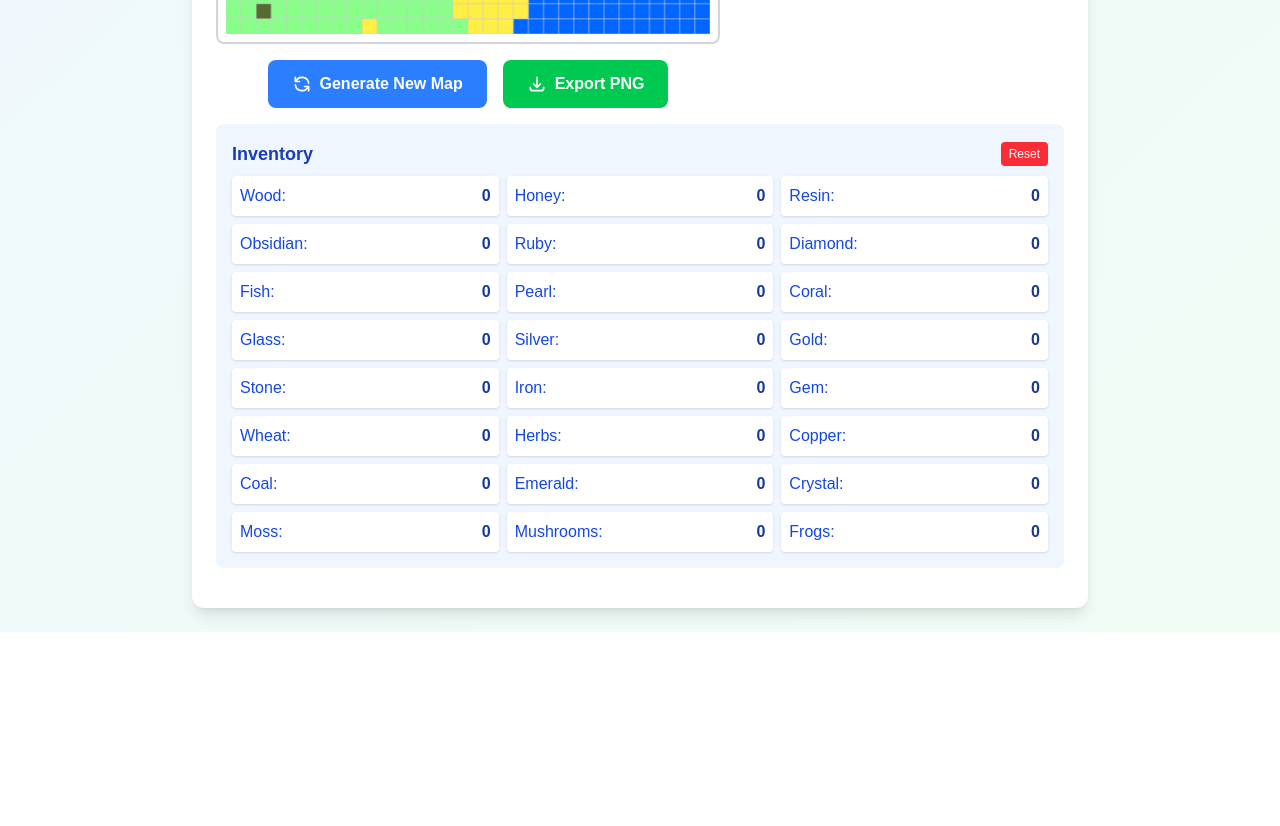
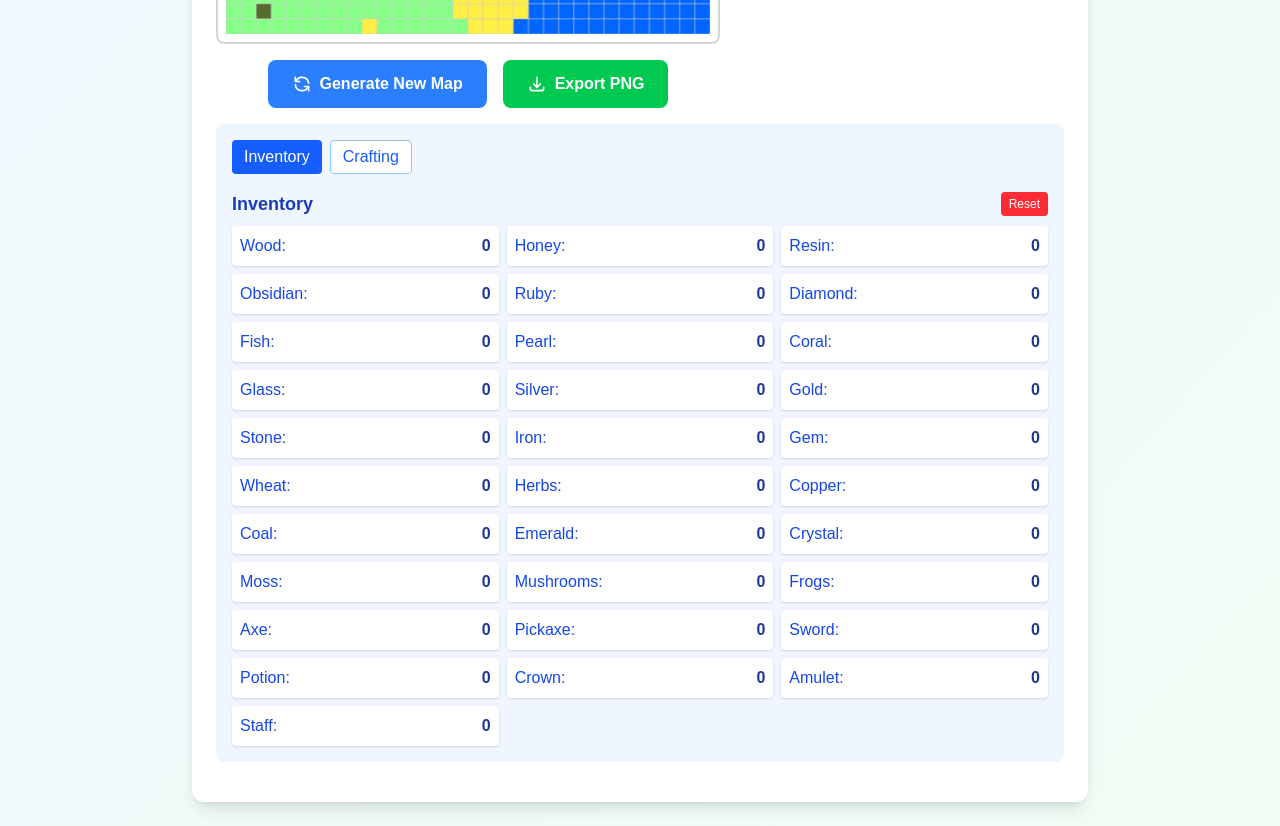
Before and after one commit to AnonAmosAdmn/pixel-map, a Next.js app: page / in a window 1280 px wide. Shown: the part 600-1426 px from the top of the page. Before the commit the page ends 1232 px from the top, so only its background shows below. Built offline with nearby package versions, Linux system fonts and the light colour scheme.

Commit message:
first commit

```diff
--- a/app/page.tsx
+++ b/app/page.tsx
@@ -42,6 +42,13 @@ interface Inventory {
   Moss: number;
   Mushrooms: number;
   Frogs: number;
+  Axe: number;
+  Pickaxe: number;
+  Sword: number;
+  Potion: number;
+  Crown: number;
+  Amulet: number;
+  Staff: number;
 }
 
 interface PixelCooldown {
@@ -49,6 +56,29 @@ interface PixelCooldown {
   y: number;
   cooldownUntil: number;
 }
+
+interface Recipe {
+  inputs: Partial<Inventory>; // required resources
+  output: keyof Inventory;    // crafted item
+  amount: number;             // how many produced
+}
+
+const CRAFTING_RECIPES: Recipe[] = [
+  // Basic Tools
+  { inputs: { Wood: 2, Stone: 1 }, output: "Axe", amount: 1 },
+  { inputs: { Wood: 1, Iron: 2 }, output: "Pickaxe", amount: 1 },
+  { inputs: { Wood: 1, Obsidian: 1 }, output: "Sword", amount: 1 },
+
+  // Consumables
+  { inputs: { Herbs: 2, Mushrooms: 1 }, output: "Potion", amount: 1 },
+
+  // Jewelry / Prestige
+  { inputs: { Gold: 2, Diamond: 1 }, output: "Crown", amount: 1 },
+  { inputs: { Silver: 1, Emerald: 1 }, output: "Amulet", amount: 1 },
+
+  // Magic
+  { inputs: { Crystal: 1, Resin: 1, Wood: 1 }, output: "Staff", amount: 1 },
+];
 
 const TERRAIN_TYPES: Record<TerrainType, Terrain> = {
   tree: {
@@ -173,7 +203,14 @@ const INITIAL_INVENTORY: Inventory = {
   Crystal: 0,
   Moss: 0,
   Mushrooms: 0,
-  Frogs: 0
+  Frogs: 0,
+  Axe: 0,
+  Pickaxe: 0,
+  Sword: 0,
+  Potion: 0,
+  Crown: 0,
+  Amulet: 0,
+  Staff: 0
 };
 
 // Improved cellular automata function for terrain generation
@@ -320,6 +357,7 @@ export default function PixelMapGame() {
   const [pixelCooldowns, setPixelCooldowns] = useState<PixelCooldown[]>([]);
   const [isGenerating, setIsGenerating] = useState(false);
   const [hoveredPixel, setHoveredPixel] = useState<{x: number, y: number} | null>(null);
+  const [activeTab, setActiveTab] = useState<"inventory" | "crafting">("inventory");
   const canvasRef = useRef<HTMLCanvasElement>(null);
 
   // Load inventory from localStorage on component mount
@@ -744,6 +782,33 @@ export default function PixelMapGame() {
     );
   };
 
+  function craftItem(
+    recipe: Recipe,
+    inventory: Inventory,
+    setInventory: (inv: Inventory) => void
+  ) {
+    // Check requirements
+    for (const [resource, required] of Object.entries(recipe.inputs)) {
+      if ((inventory[resource as keyof Inventory] || 0) < required) {
+        alert(`Not enough ${resource} to craft ${recipe.output}`);
+        return;
+      }
+    }
+
+    // Deduct resources
+    const newInventory = { ...inventory };
+    for (const [resource, required] of Object.entries(recipe.inputs)) {
+      newInventory[resource as keyof Inventory] -= required;
+    }
+
+    // Add crafted item
+    newInventory[recipe.output] =
+      (newInventory[recipe.output] || 0) + recipe.amount;
+
+    setInventory(newInventory);
+  }
+
+
   return (
     <div className="min-h-screen bg-gradient-to-br from-blue-50 to-green-50 p-6">
       <div className="max-w-4xl mx-auto bg-white rounded-xl shadow-lg p-6">
@@ -846,6 +911,33 @@ export default function PixelMapGame() {
         </div>
 
         <div className="bg-blue-50 p-4 rounded-lg mt-4 mb-4">
+          {/* Tab buttons */}
+          <div className="flex space-x-2 mb-4">
+            <button
+              onClick={() => setActiveTab("inventory")}
+              className={`px-3 py-1 rounded ${
+                activeTab === "inventory"
+                  ? "bg-blue-600 text-white"
+                  : "bg-white text-blue-600 border border-blue-300"
+              }`}
+            >
+              Inventory
+            </button>
+            <button
+              onClick={() => setActiveTab("crafting")}
+              className={`px-3 py-1 rounded ${
+                activeTab === "crafting"
+                  ? "bg-blue-600 text-white"
+                  : "bg-white text-blue-600 border border-blue-300"
+              }`}
+            >
+              Crafting
+            </button>
+          </div>
+
+          {/* Inventory tab */}
+          {activeTab === "inventory" && (
+            <>
               <div className="flex justify-between items-center mb-2">
                 <h2 className="text-lg font-semibold text-blue-800">Inventory</h2>
                 <button
@@ -866,6 +958,39 @@ export default function PixelMapGame() {
                   </div>
                 ))}
               </div>
+            </>
+          )}
+
+          {/* Crafting tab */}
+          {activeTab === "crafting" && (
+            <div>
+              <h2 className="text-lg font-semibold text-blue-800 mb-2">Crafting</h2>
+              <div className="grid grid-cols-2 gap-3">
+                {CRAFTING_RECIPES.map((recipe, idx) => (
+                  <div
+                    key={idx}
+                    className="bg-white p-2 rounded shadow-sm flex flex-col items-center"
+                  >
+                    <span className="text-blue-700">
+                      {Object.entries(recipe.inputs)
+                        .map(([res, qty]) => `${qty}x ${res}`)
+                        .join(" + ")}
+                    </span>
+                    <span className="font-bold text-blue-900">
+                      ➝ {recipe.amount}x {recipe.output}
+                    </span>
+                    <button
+                      onClick={() => craftItem(recipe, inventory, setInventory)}
+                      className="mt-2 text-xs bg-green-500 hover:bg-green-600 text-white px-2 py-1 rounded"
+                    >
+                      Craft
+                    </button>
+                  </div>
+                ))}
+              </div>
+            </div>
+          )}
+
         </div>
       </div>
     </div>
```
Lines whose indentation alone changed are shown as unchanged.
